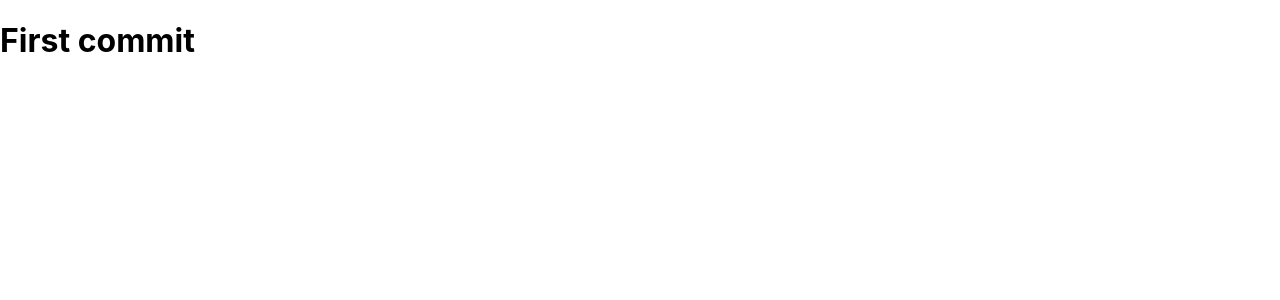
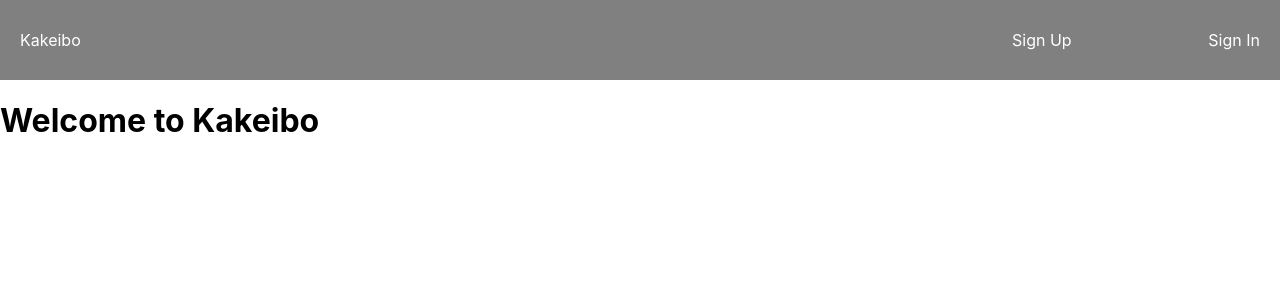
Before and after one commit to matthewhiggins415/kakeibofrontend, a React (Create React App) app: page / in a window 1280 px wide. Shown: the top 300 px of the page. Built offline with nearby package versions, Linux system fonts and the light colour scheme.

Commit message:
react router added.

```diff
--- a/package.json
+++ b/package.json
@@ -8,7 +8,9 @@
     "@testing-library/user-event": "^13.5.0",
     "react": "^17.0.2",
     "react-dom": "^17.0.2",
+    "react-router-dom": "^6.2.2",
     "react-scripts": "5.0.0",
+    "styled-components": "^5.3.3",
     "web-vitals": "^2.1.4"
   },
   "scripts": {
--- a/src/App.js
+++ b/src/App.js
@@ -1,7 +1,21 @@
+import { BrowserRouter as Router, Routes, Route } from 'react-router-dom'
+import Landing from './views/Landing'
+import Navbar from './components/Navbar'
+import Signup from './views/Signup'
+import Signin from './views/Signin'
 
-function App() {
+const App = () => {
   return (
-   <h1>First commit</h1>
+    <div>
+    <Router>
+        <Navbar />
+        <Routes>
+          <Route path="/" element={<Landing />}/>
+          <Route path="/sign-up" element={<Signup />}/>
+          <Route path="/sign-in" element={<Signin />}/>
+        </Routes>
+    </Router>
+    </div>
   );
 }
 
--- /dev/null
+++ b/src/components/Navbar.js
@@ -0,0 +1,42 @@
+import { Link } from 'react-router-dom'
+import styled from 'styled-components'
+
+const Container = styled.div`
+box-sizing: border-box;
+  height: 10vh;
+  width: 100%;
+  background-color: gray;
+  color: white;
+  display: flex;
+  align-items: center;
+  justify-content: space-between;
+  margin: 0 auto;
+  padding: 20px;
+`
+
+const LinkContainer = styled.div`
+  width: 20%;
+  display: flex;
+  justify-content: space-between
+`
+
+const Navbar = () => {
+
+  const style = {
+    'textDecoration': 'none',
+    color: 'white'
+  }
+  return (
+    <Container>
+      <div>
+        <Link style={style} to="/">Kakeibo</Link>
+      </div>
+      <LinkContainer>
+        <Link style={style} to="sign-up">Sign Up</Link>
+        <Link style={style} to="sign-in">Sign In</Link>
+      </LinkContainer>
+    </Container>
+  )
+}
+
+export default Navbar
--- /dev/null
+++ b/src/views/Landing.js
@@ -0,0 +1,9 @@
+const Landing = () => {
+  return (
+    <div>
+      <h1>Welcome to Kakeibo</h1>
+    </div>
+  )
+}
+
+export default Landing
--- /dev/null
+++ b/src/views/Signin.js
@@ -0,0 +1,9 @@
+const Signin = () => {
+    return (
+      <div>
+        <h1>SignIn</h1>
+      </div>
+    )
+  }
+
+  export default Signin
--- /dev/null
+++ b/src/views/Signup.js
@@ -0,0 +1,9 @@
+const Signup = () => {
+    return (
+      <div>
+        <h1>Signup</h1>
+      </div>
+    )
+  }
+
+  export default Signup
```
Also changed, not shown: 1 other file (tests, documents, lock files or other folders).
